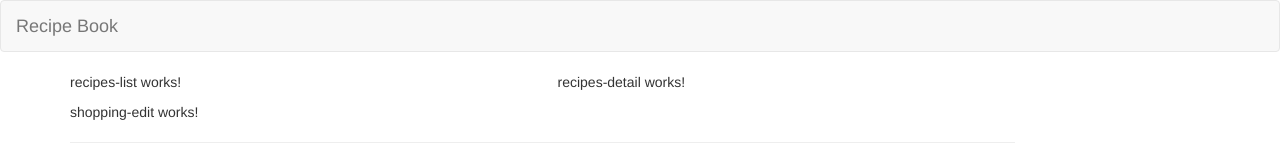
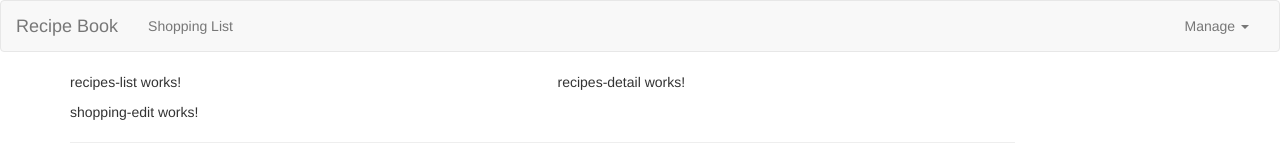
Before and after one commit to khaledayed/shopping-list-app, an Angular app: page / in a window 1280 px wide. Shown: the top 160 px of the page. Built offline with nearby package versions, Linux system fonts and the light colour scheme.

Commit message:
small fix in navbar menu

```diff
--- a/angular.json
+++ b/angular.json
@@ -23,7 +23,7 @@
               "src/assets"
             ],
             "styles": [
-              "/home/ayed/Documents/Formation Udemy/Project1/project1/node_modules/bootstrap/dist/css/bootstrap.min.css",
+              "../node_modules/bootstrap/dist/css/bootstrap.min.css",
               "src/styles.css"
             ],
             "scripts": []
--- a/src/app/header/header.component.html
+++ b/src/app/header/header.component.html
@@ -1,18 +1,17 @@
 <nav class="navbar navbar-default">
   <div class="container-fluid">
     <div class="navabar-header">
-      <button type="button" class="navbar-toggle" (click)="collapsed = !collapsed">
-        <span class="icon-bar" *ngFor="let iconbar of [1, 2, 3]"></span>
-      </button>
-      <a routerLink="/" class="navbar-brand">Recipe Book</a>
+      <a href="#" class="navbar-brand">Recipe Book</a>
+    </div>
+    <!-- <div class="navabar-header">
+        <button type="button" class="navbar-toggle" (click)="collapsed = !collapsed">
+          <span class="icon-bar" *ngFor="let iconbar of [1, 2, 3]"></span>
+        </button>
+        <a routerLink="/" class="navbar-brand">Recipe Book</a>
 
-    </div>
-    <div class="navbar-collapse" [class.collapse]="collapsed" (window:resize)="collapsed = true"></div>
-
-    <!-- <div class="navabar-header">
-      <a routerLink="/" class="navbar-brand">Recipe Book</a>
-    </div> -->
-    <div class="collapse navabar-collapse">
+      </div>
+      <div class="navbar-collapse" [class.collapse]="collapsed" (window:resize)="collapsed = true"></div> -->
+    <div class="collapse navbar-collapse">
       <ul class="nav navbar-nav">
         <li>
           <a href="#">Shopping List</a>
--- a/src/app/header/header.component.ts
+++ b/src/app/header/header.component.ts
@@ -6,7 +6,7 @@ import { Component, OnInit } from '@angular/core';
   styleUrls: ['./header.component.css']
 })
 export class HeaderComponent implements OnInit {
-  collapsed = true;
+  // collapsed = true;
 
   constructor() { }
 
```
